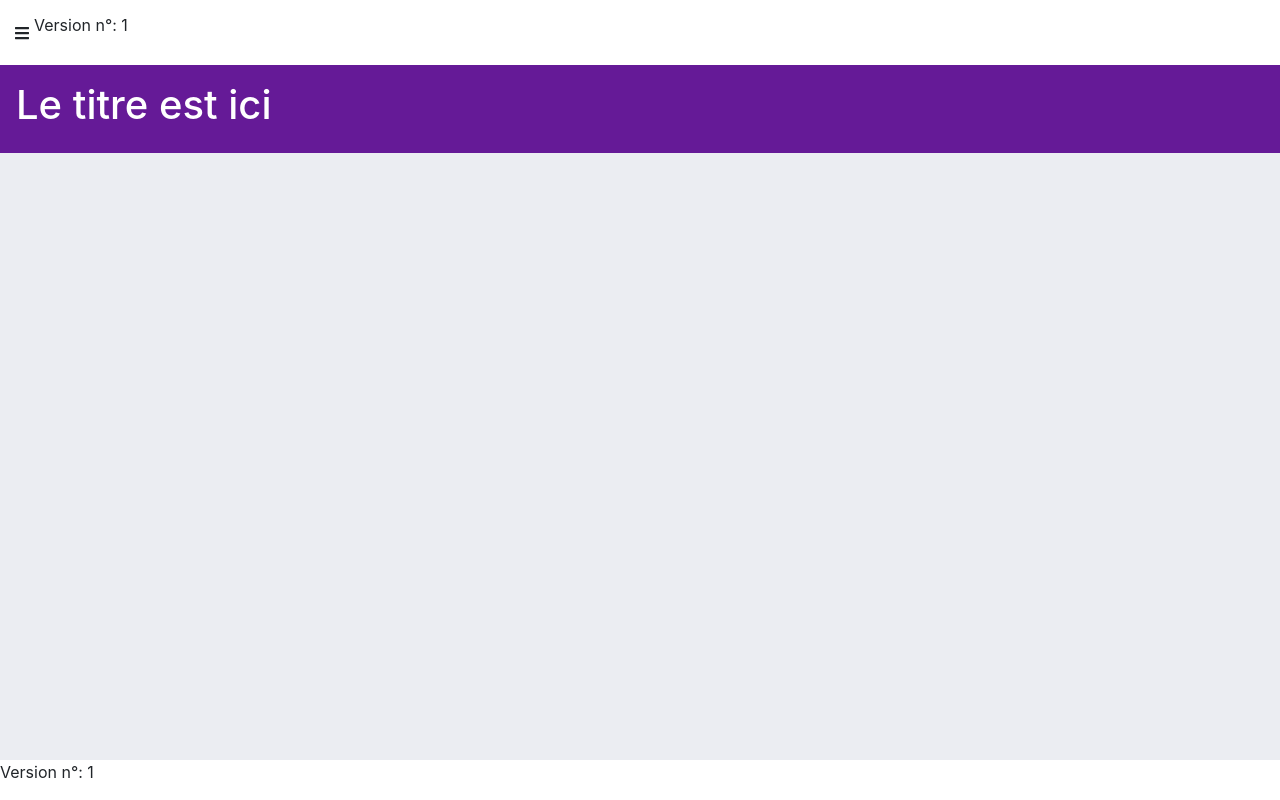
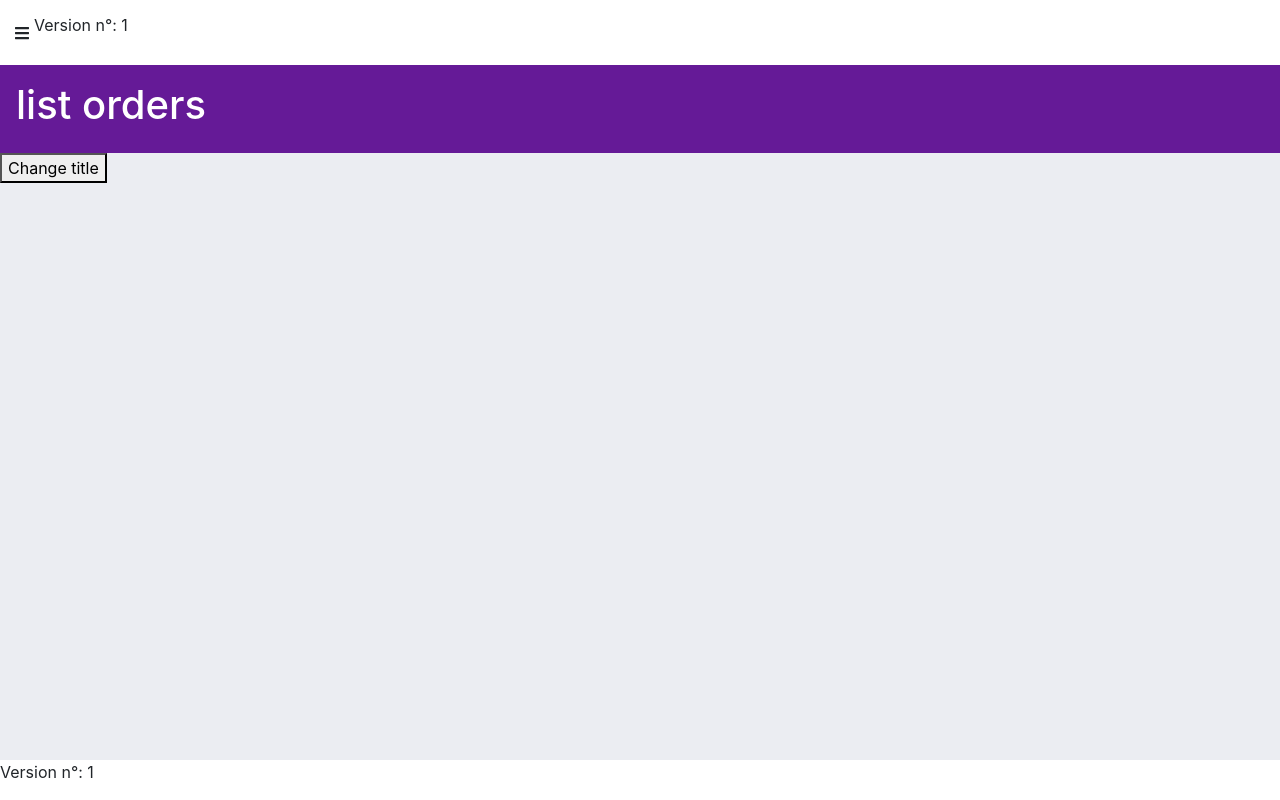
Before and after one commit to dnyuhm/crm-27-sept-2021, an Angular app: page /orders in a window 1280 px wide. Built offline with nearby package versions, Linux system fonts and the light colour scheme; data requests are answered from the project's data file.

Commit message:
Commit 23 : @Input() data binding & lifecycle hooks

```diff
--- a/src/app/orders/pages/page-list-orders/page-list-orders.component.html
+++ b/src/app/orders/pages/page-list-orders/page-list-orders.component.html
@@ -1 +1,3 @@
-<app-template-full-width></app-template-full-width>
+<app-template-full-width [title]="myTitle">
+  <button (click)="changeTitle()">Change title</button>
+</app-template-full-width>
--- a/src/app/orders/pages/page-list-orders/page-list-orders.component.ts
+++ b/src/app/orders/pages/page-list-orders/page-list-orders.component.ts
@@ -7,10 +7,15 @@
   styleUrls: ['./page-list-orders.component.scss'],
 })
 export class PageListOrdersComponent implements OnInit {
+  public myTitle = 'list orders';
   constructor(private ordersService: OrdersService) {
     this.ordersService.collection$.subscribe((data) => console.log(data));
     console.log('toto');
   }
 
   ngOnInit(): void {}
+
+  public changeTitle(): void {
+    this.myTitle = 'My List Orders';
+  }
 }
--- a/src/app/templates/components/template-full-width/template-full-width.component.ts
+++ b/src/app/templates/components/template-full-width/template-full-width.component.ts
@@ -1,4 +1,4 @@
-import { Component, OnInit } from '@angular/core';
+import { Component, Input, OnInit } from '@angular/core';
 
 @Component({
   selector: 'app-template-full-width',
@@ -6,9 +6,10 @@
   styleUrls: ['./template-full-width.component.scss'],
 })
 export class TemplateFullWidthComponent implements OnInit {
-  public title: string;
+  @Input() public title!: string;
   constructor() {
     this.title = 'Le titre est ici';
+    console.log(this.title);
   }
   ngOnInit(): void {}
 }
```
